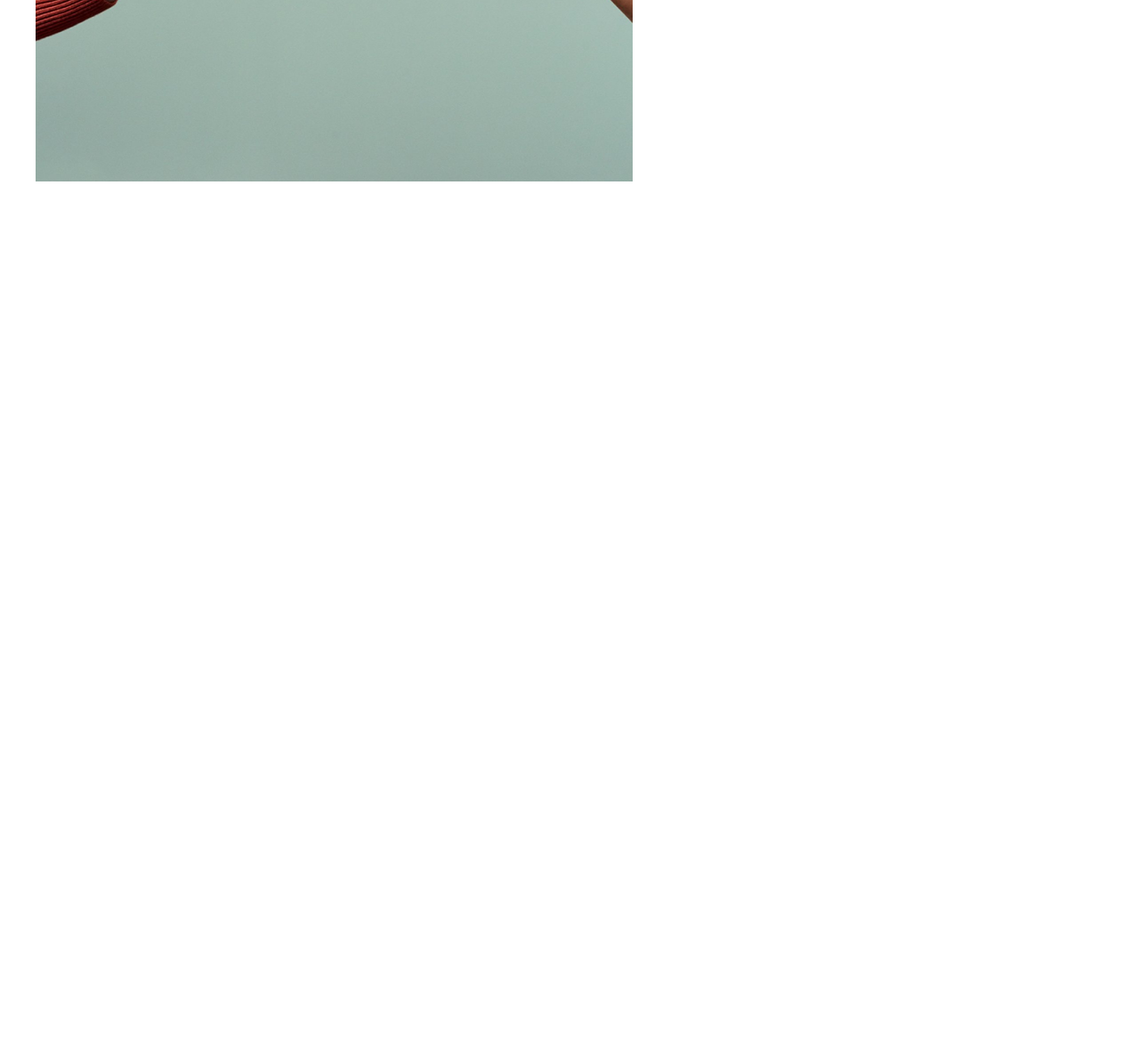
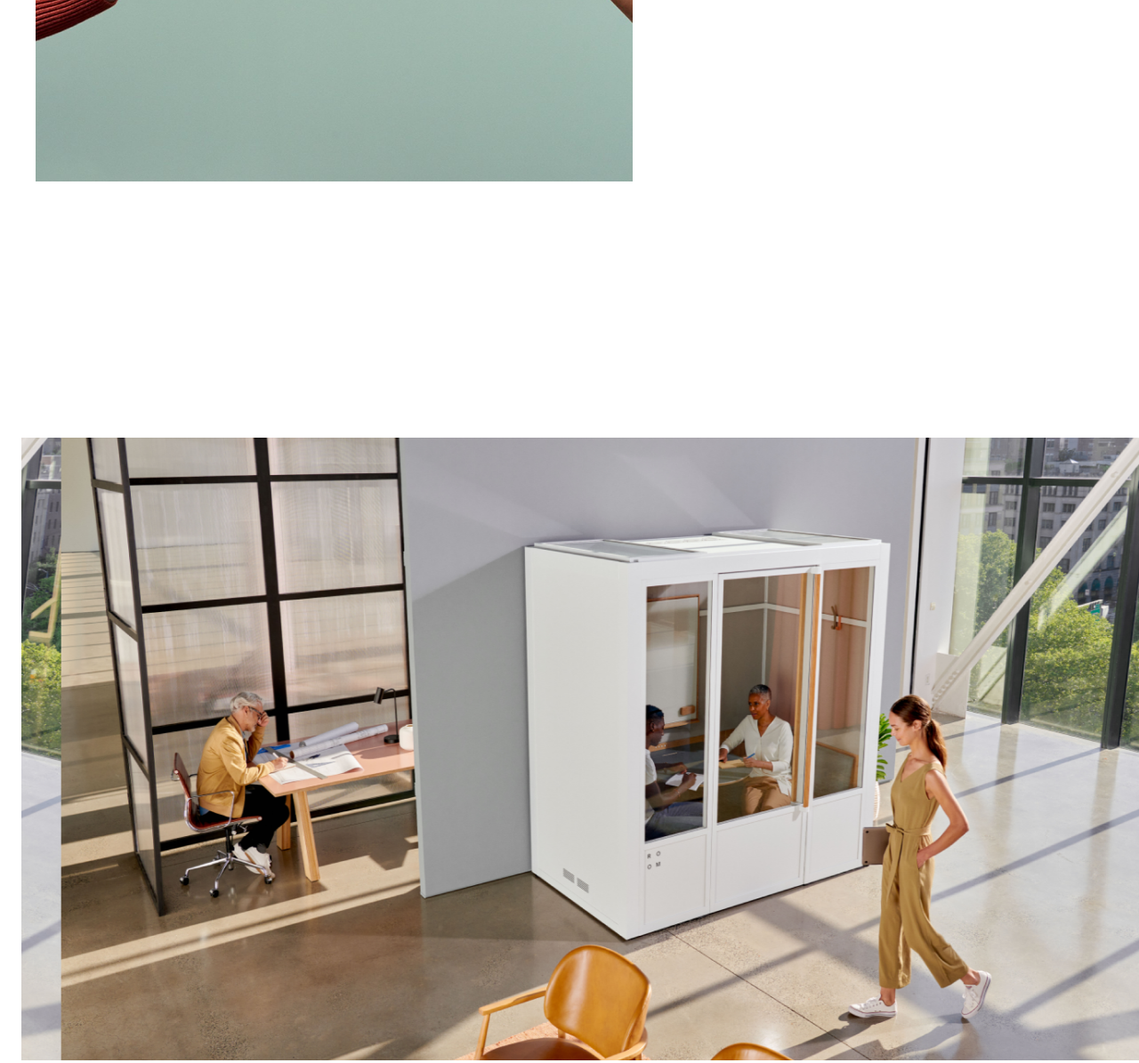
Before and after one commit to rahvalovmiha/ROOM, a plain HTML site: page index.html in a window 1280 px wide. Shown: the part 7447-8642 px from the top of the page at 89% size. Before the commit the page ends 7715 px from the top, so only its background shows below. Drawn offline with Linux system fonts and the light colour scheme.

Commit message:
finished making the see

```diff
--- a/css/style.css
+++ b/css/style.css
@@ -445,3 +445,16 @@ p {
     line-height: 24px;
     text-align: center;
 }
+
+/* .see{} */
+
+/* see__container{} */
+
+.see__box{
+    max-width: 1344px;
+    margin: 288px auto 0;
+}
+
+.see__photo{
+    width: 1340px;
+}
--- a/index.html
+++ b/index.html
@@ -293,7 +293,10 @@
     </main>
     <main>
         <section class="see">
-            <div class="container ">
+            <div class="container see__container">
+                <div class="see__box">
+                    <img src="img/interior.png" alt="interior" class="see__photo" width="1340" height="700">
+                </div>
             </div>
         </section>
     </main>
```
